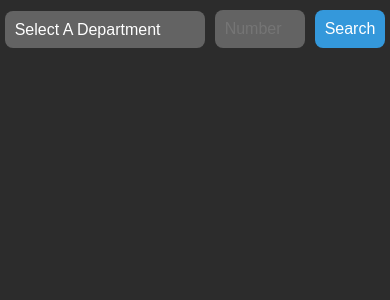
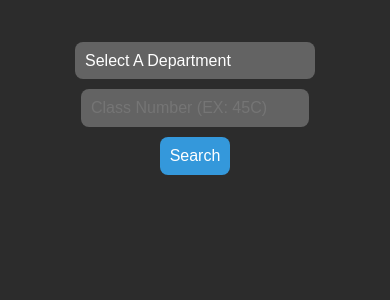
Before and after one commit to HowePersonal/Rate-My-Petr, a Flask app: page / in a window 390 px wide. Shown: the part 75-375 px from the top of the page. Run offline with Flask 3, Linux system fonts and the light colour scheme.

Commit message:
Made adjustments to search

```diff
--- a/static/search.css
+++ b/static/search.css
@@ -6,6 +6,7 @@
 	padding-top: 10px;
 	gap: 10px;
 	flex-wrap: wrap;
+	margin-top: 2rem;
 }
 
 /* Form Elements */
@@ -18,16 +19,18 @@
 	border-radius: 8px;
 	padding: 10px;
 	color: white;
-    font-size: 16px;
 	outline: none;
+	font-size: 18px;
 }
 
 .drop-menu {
-    width: 200px;
+	width: 18rem;
+	font-size: 1.2rem;
 }
 
 .number-input input {
-    width: 70px;
+	width: 16rem;
+	font-size: 1.2rem;
 }
 
 #quantity {
@@ -46,7 +49,7 @@
 	align-items: center;
 	justify-content: center;
 	color: white;
-    font-family: 'Segoe UI', Tahoma, Geneva, Verdana, sans-serif;
+	font-family: "Segoe UI", Tahoma, Geneva, Verdana, sans-serif;
 	margin: 20px;
 }
 
@@ -57,7 +60,8 @@
 	border-radius: 15px;
 }
 
-.course-list th, .course-list td {
+.course-list th,
+.course-list td {
 	padding: 12px;
 	text-align: left;
 	border: 1px solid #ddd;
@@ -74,3 +78,25 @@
 	background-color: #404040;
 	cursor: pointer;
 }
+
+@media (max-width: 700px) {
+	.input-container {
+		flex-direction: column;
+	}
+
+	.drop-menu {
+		width: 15rem;
+		font-size: 1rem;
+	}
+
+	.number-input input {
+		width: 13rem;
+		font-size: 1rem;
+	}
+
+	.search-button {
+		background-color: #3498db;
+		cursor: pointer;
+		font-size: 1rem;
+	}
+}
--- a/templates/search.html
+++ b/templates/search.html
@@ -7,7 +7,7 @@
 		<link rel="stylesheet" href="../static/search.css" />
 
 		<title>RateMyPeter</title>
-        <meta name="viewport" content="width=device-width, initial-scale=1.0">
+		<meta name="viewport" content="width=device-width, initial-scale=1.0" />
 		<script src="../static/data.js" defer></script>
 		<script src="../static/search.js" defer></script>
 	</head>
@@ -18,7 +18,6 @@
 			<!-- <div class="img-container">
 				<img src="../assets/ptr.png" alt="PetrSticker" style = "width: 5%">
 			</div> -->
-
 		</div>
 
 		<!-- Input For Dept & Course Code -->
@@ -31,18 +30,23 @@
 			<!-- Course Code # input-->
 			<div class="number-input">
 				<input
-					placeholder="Number"
+					placeholder="Class Number (EX: 45C)"
 					type="text"
 					id="courseNumber"
 					name="courseNumber" />
 			</div>
 
 			<!-- Search Button (Submit Button) -->
-			<button class="search-button" onclick="searchClass()">Search</button>
+			<button class="search-button" onclick="searchClass()">
+				Search
+			</button>
 		</div>
 
 		<!-- Course Listings -->
-		<div class="course-list-container" id="course-list-container" style="display: none;">
+		<div
+			class="course-list-container"
+			id="course-list-container"
+			style="display: none">
 			<table class="course-list">
 				<thead>
 					<tr>
@@ -52,9 +56,7 @@
 						<th>Reviews</th>
 					</tr>
 				</thead>
-				<tbody id="classList">
-
-				</tbody>
+				<tbody id="classList"></tbody>
 			</table>
 		</div>
 	</body>
```
Lines whose indentation alone changed are shown as unchanged.
